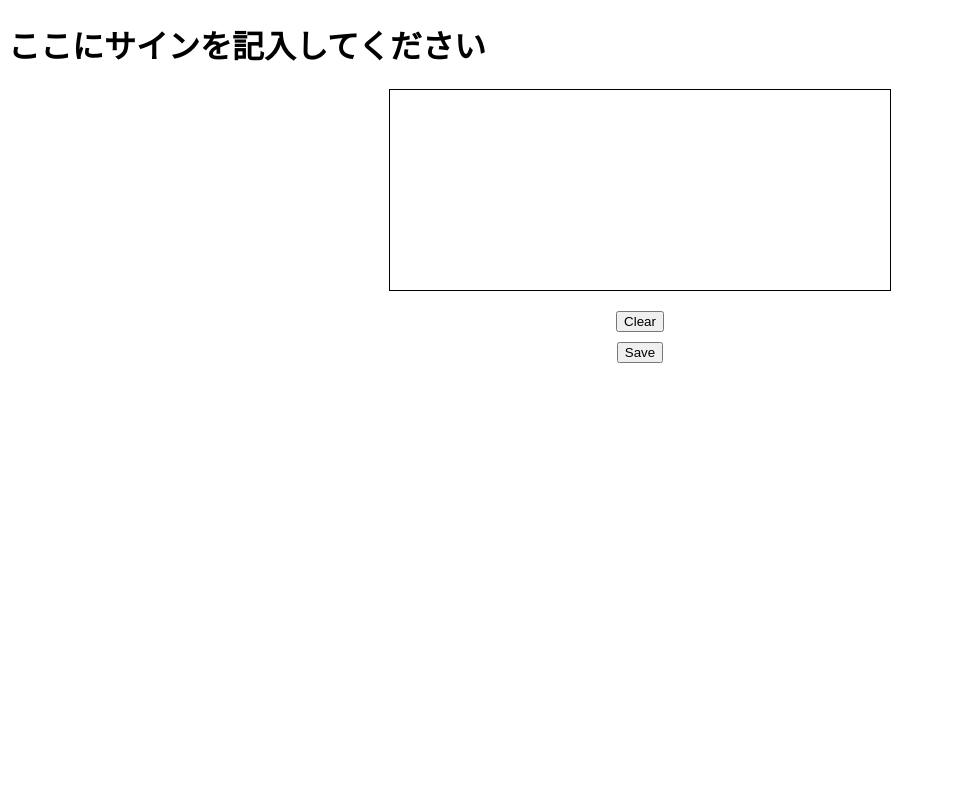
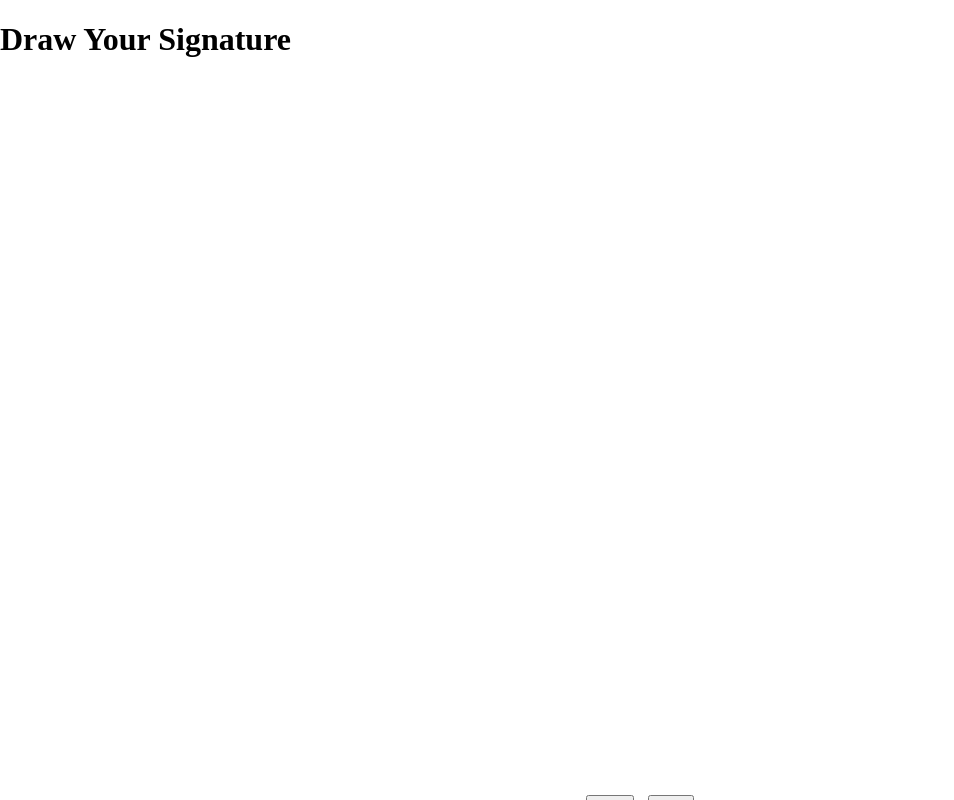
Before and after one commit to ybetti/sign, a plain HTML site: page index.html in a window 1280 px wide. Shown: the whole page, without its empty margins (0-954 px from the left). Drawn offline with Linux system fonts and the light colour scheme.

Commit message:
Update index.html

```diff
--- a/index.html
+++ b/index.html
@@ -2,33 +2,78 @@
 <html lang="en">
 <head>
     <meta charset="UTF-8">
-    <meta name="viewport" content="width=device-width, initial-scale=1.0">
-    <title>Please Sing Here</title>
+    <meta name="viewport" content="width=device-width, initial-scale=1.0, user-scalable=no">
+    <title>Offline Electronic Signature</title>
     <style>
+        body, html {
+            margin: 0;
+            padding: 0;
+            overflow: hidden;
+            height: 100%;
+        }
         canvas {
-            border: 1px solid #000;
             display: block;
-            margin: 20px auto;
+            touch-action: none; /* Disable touch scrolling */
+        }
+        .button-container {
+            text-align: center;
+            margin-top: 10px;
         }
         button {
-            display: block;
-            margin: 10px auto;
+            margin: 5px;
         }
     </style>
 </head>
 <body>
-    <h1>ここにサインを記入してください</h1>
-    <canvas id="canvas" width="500" height="200"></canvas>
-    <button onclick="clearCanvas()">Clear</button>
-    <button onclick="saveSignature()">Save</button>
+    <h1>Draw Your Signature</h1>
+    <canvas id="canvas"></canvas>
+    <div class="button-container">
+        <button onclick="clearCanvas()">Clear</button>
+        <button onclick="saveSignature()">Save</button>
+    </div>
     <script>
         let canvas = document.getElementById('canvas');
         let ctx = canvas.getContext('2d');
         let isDrawing = false;
 
-        canvas.addEventListener('mousedown', () => isDrawing = true);
-        canvas.addEventListener('mouseup', () => isDrawing = false);
+        // Resize canvas to fit window
+        function resizeCanvas() {
+            canvas.width = window.innerWidth;
+            canvas.height = window.innerHeight - 100; // Leave space for buttons
+        }
+
+        window.addEventListener('resize', resizeCanvas);
+        resizeCanvas();
+
+        canvas.addEventListener('mousedown', startDrawing);
+        canvas.addEventListener('mouseup', stopDrawing);
         canvas.addEventListener('mousemove', draw);
+
+        // Touch events for mobile devices
+        canvas.addEventListener('touchstart', (e) => {
+            startDrawing(e.touches[0]);
+            e.preventDefault(); // Prevent scrolling
+        });
+        canvas.addEventListener('touchend', () => {
+            stopDrawing();
+        });
+        canvas.addEventListener('touchmove', (e) => {
+            if (isDrawing) {
+                draw(e.touches[0]);
+                e.preventDefault(); // Prevent scrolling
+            }
+        });
+
+        function startDrawing(event) {
+            isDrawing = true;
+            ctx.beginPath();
+            ctx.moveTo(event.clientX - canvas.offsetLeft, event.clientY - canvas.offsetTop);
+        }
+
+        function stopDrawing() {
+            isDrawing = false;
+            ctx.beginPath();
+        }
 
         function draw(event) {
             if (!isDrawing) return;
```
